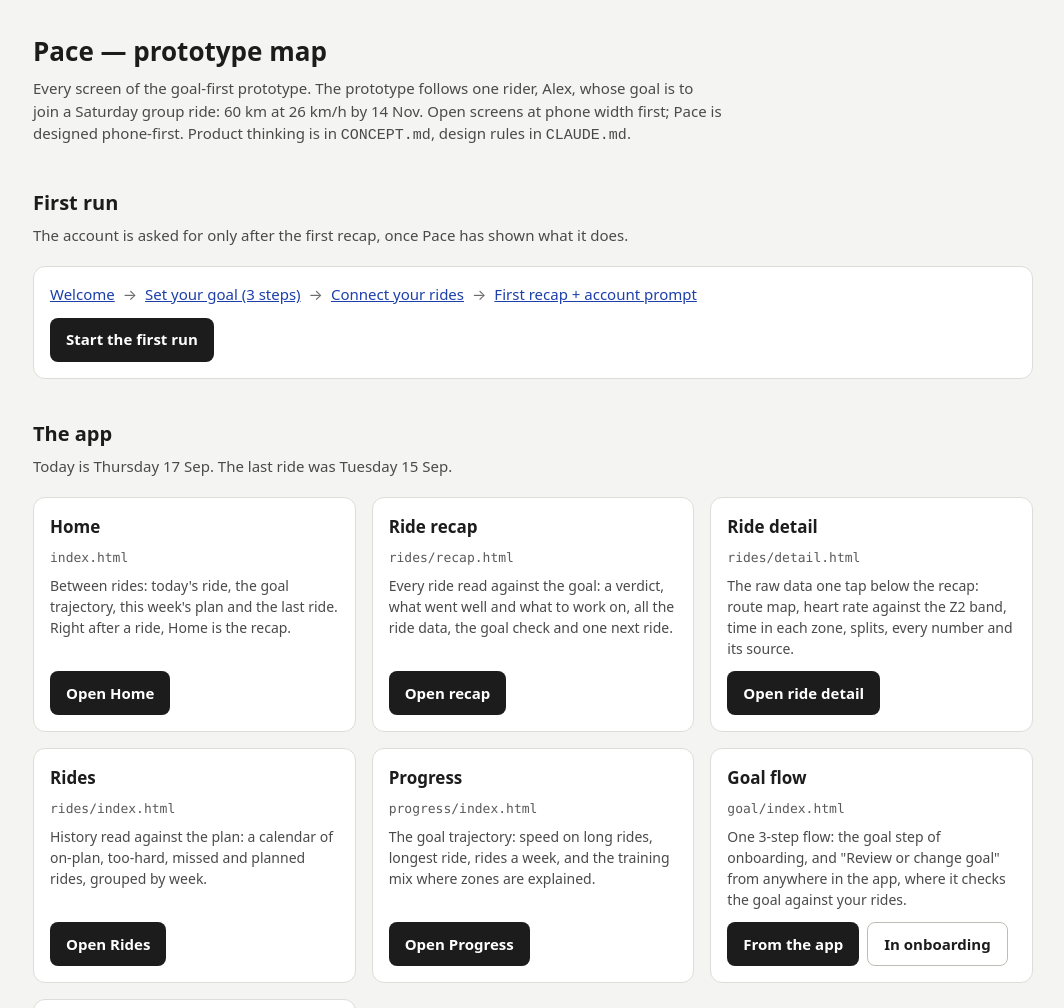
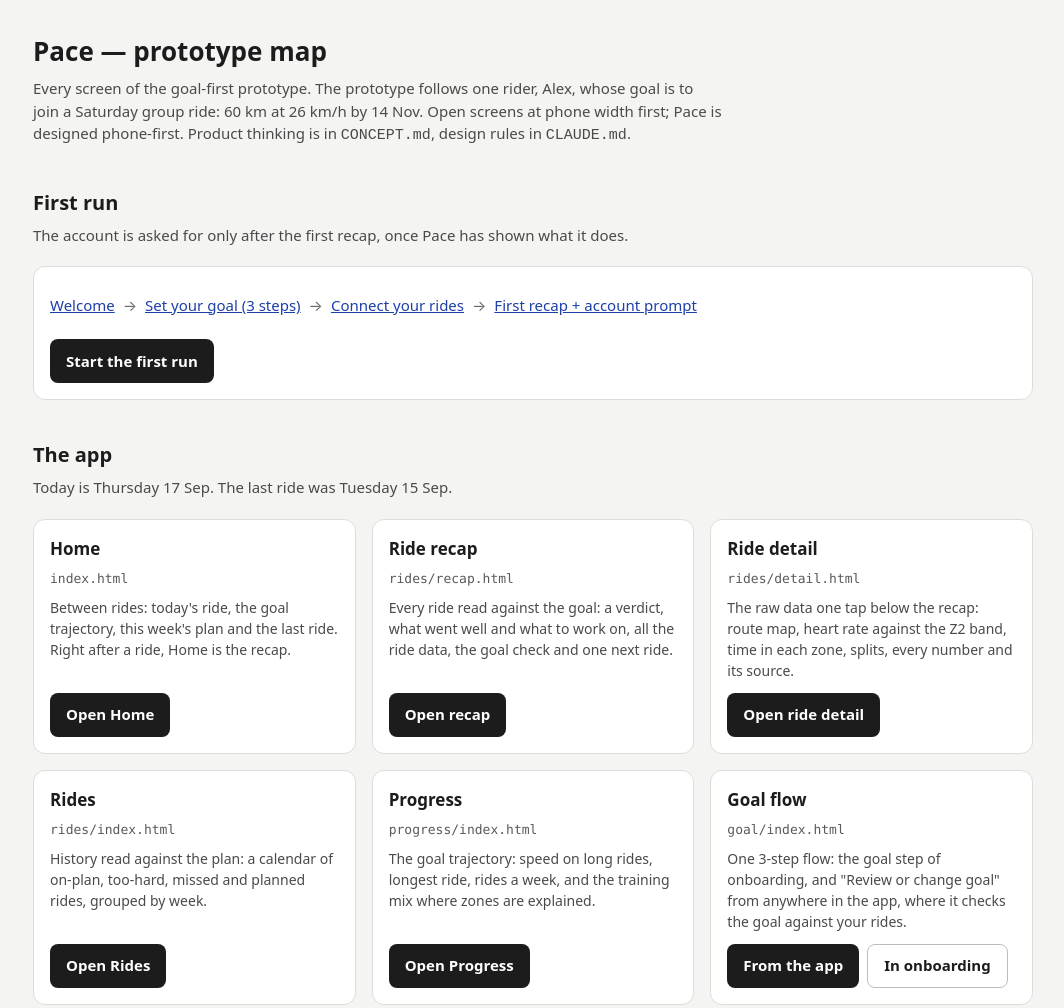
Before and after one commit to rgb-und-cmyk/pace-prototype, a plain HTML site: page concepts/index.html in a window 1280 px wide. Shown: the top 1008 px of the page, without its empty margins (107-1171 px from the left). Drawn offline with nearby package versions, Linux system fonts and the light colour scheme.

Commit message:
Update docs for the promoted v2
CLAUDE.md: new file tree, first-run and goal-flow query params, secondary
button / segmented / switch / autosave components, and Alex's age, max HR
and zone ranges. CONCEPT.md: status, resolved open questions and a "where
it stands" table. PROJECT.md: v2 decision-log entries from 2026-09-25, open
questions, and the case-study and merge-to-main deliverables. Prototype map
links get 44px targets.

Co-Authored-By: Claude Opus 5.5 <noreply@anthropic.com>

```diff
--- a/concepts/index.html
+++ b/concepts/index.html
@@ -39,6 +39,7 @@
   .c .swatch { background: #F6F4FA; color: #5D40A8; font-family: 'Bricolage Grotesque', Arial, sans-serif; border-bottom: 3px solid #5D40A8; }
   .d .swatch { background: #1B1A17; color: #EDEBE4; font-family: 'Archivo', Arial, sans-serif; border-bottom: 3px solid #C8E83A; font-size: 30px; letter-spacing: -1px; }
   a { color: #1C3FAA; }
+  .flow a, .lede a { display: inline-flex; align-items: center; min-height: 44px; }
 </style>
 <link rel="preconnect" href="https://fonts.googleapis.com">
 <link rel="preconnect" href="https://fonts.gstatic.com" crossorigin>
```
Also changed, not shown: 3 other files.
